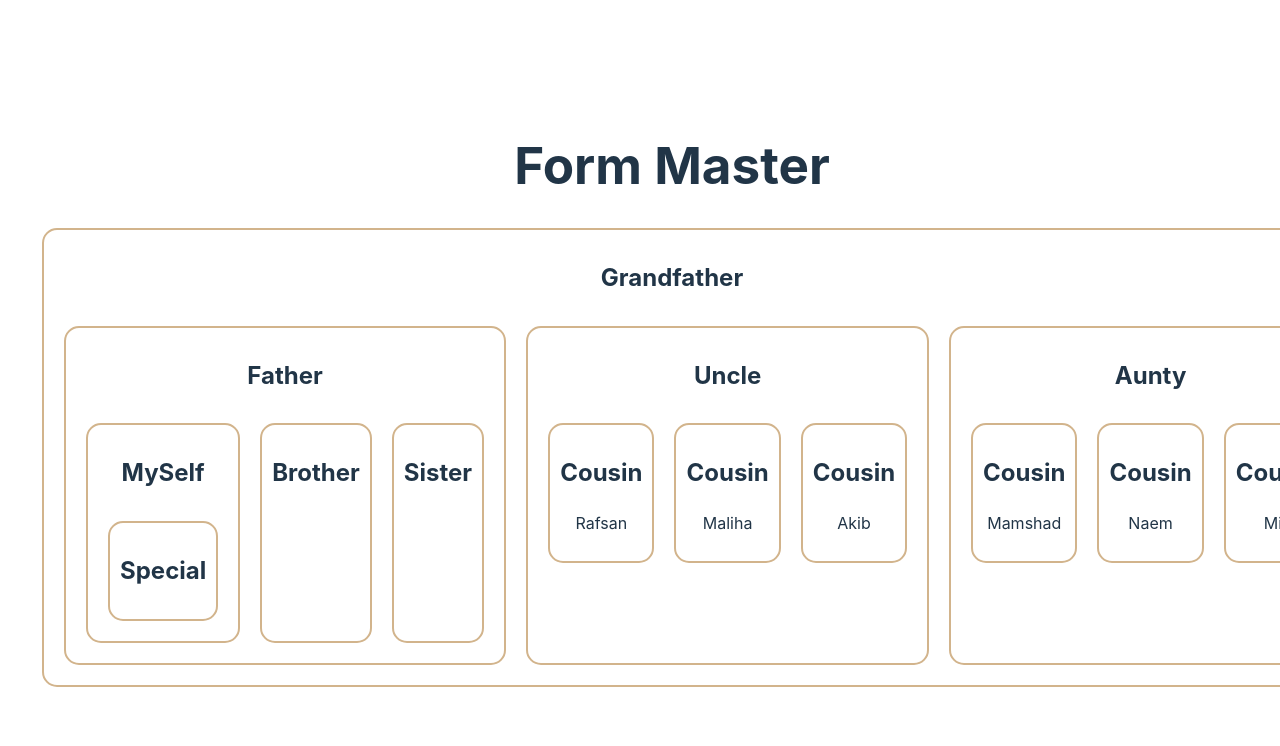
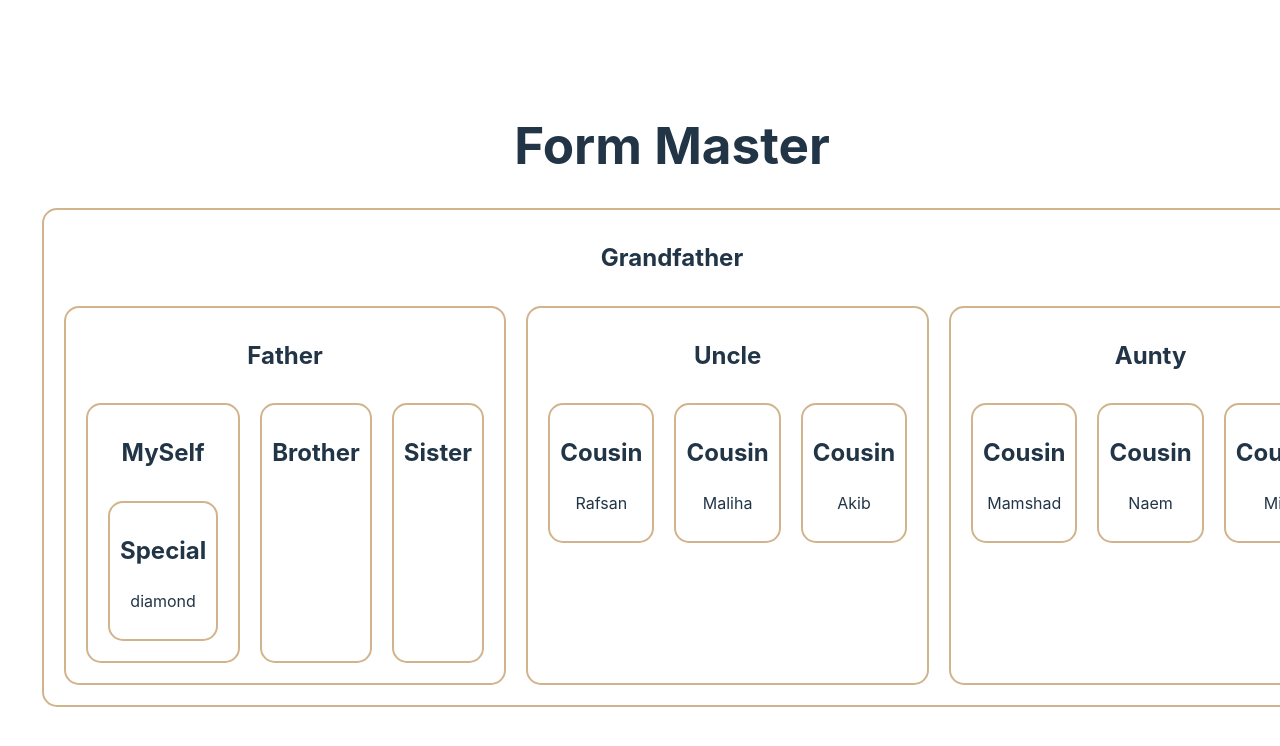
Before and after one commit to Sultana-Razia/form-master, a React (Vite) app: page / in a window 1280 px wide. Shown: the top 746 px of the page. Built offline with nearby package versions, Linux system fonts and the light colour scheme.

Commit message:
Prop Drilling To Pass Data To A Many Level Components

```diff
--- a/src/components/Father/Father.jsx
+++ b/src/components/Father/Father.jsx
@@ -3,12 +3,12 @@ import MySelf from "../MySelf/MySelf";
 import Sister from "../Sister/Sister";
 
 
-const Father = () => {
+const Father = ({ asset }) => {
     return (
         <div>
             <h2>Father</h2>
             <section className="flex">
-                <MySelf></MySelf>
+                <MySelf asset={asset}></MySelf>
                 <Brother></Brother>
                 <Sister></Sister>
             </section>
--- a/src/components/Grandfather/Grandfather.jsx
+++ b/src/components/Grandfather/Grandfather.jsx
@@ -5,11 +5,12 @@ import './Grandfather.css';
 
 
 const Grandfather = () => {
+    const asset = 'diamond';
     return (
         <div className="grandfather">
             <h2>Grandfather</h2>
             <section className="flex">
-                <Father></Father>
+                <Father asset={asset}></Father>
                 <Uncle></Uncle>
                 <Aunty></Aunty>
             </section>
--- a/src/components/MySelf/MySelf.jsx
+++ b/src/components/MySelf/MySelf.jsx
@@ -1,12 +1,12 @@
 import Special from "../Special/Special";
 
 
-const MySelf = () => {
+const MySelf = ({ asset }) => {
     return (
         <div>
             <h2>MySelf</h2>
             <section className="flex">
-                <Special></Special>
+                <Special asset={asset}></Special>
             </section>
         </div>
     );
--- a/src/components/Special/Special.jsx
+++ b/src/components/Special/Special.jsx
@@ -1,9 +1,10 @@
 
 
-const Special = () => {
+const Special = ({ asset }) => {
     return (
         <div>
             <h2>Special</h2>
+            <p>{asset}</p>
         </div>
     );
 };
```
